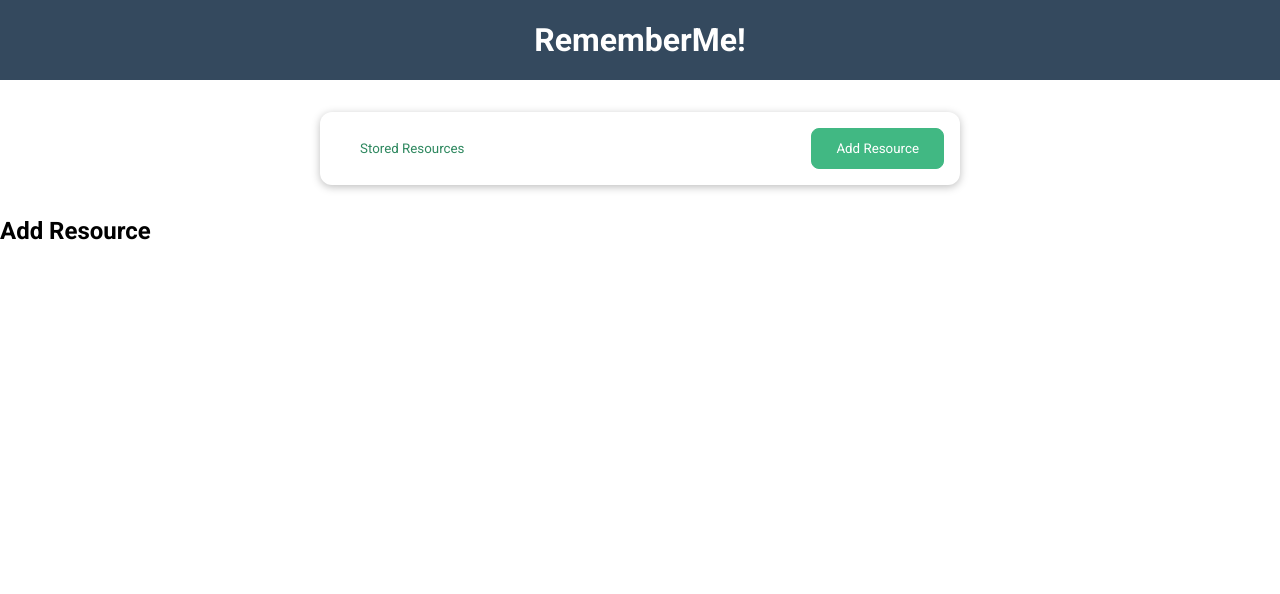
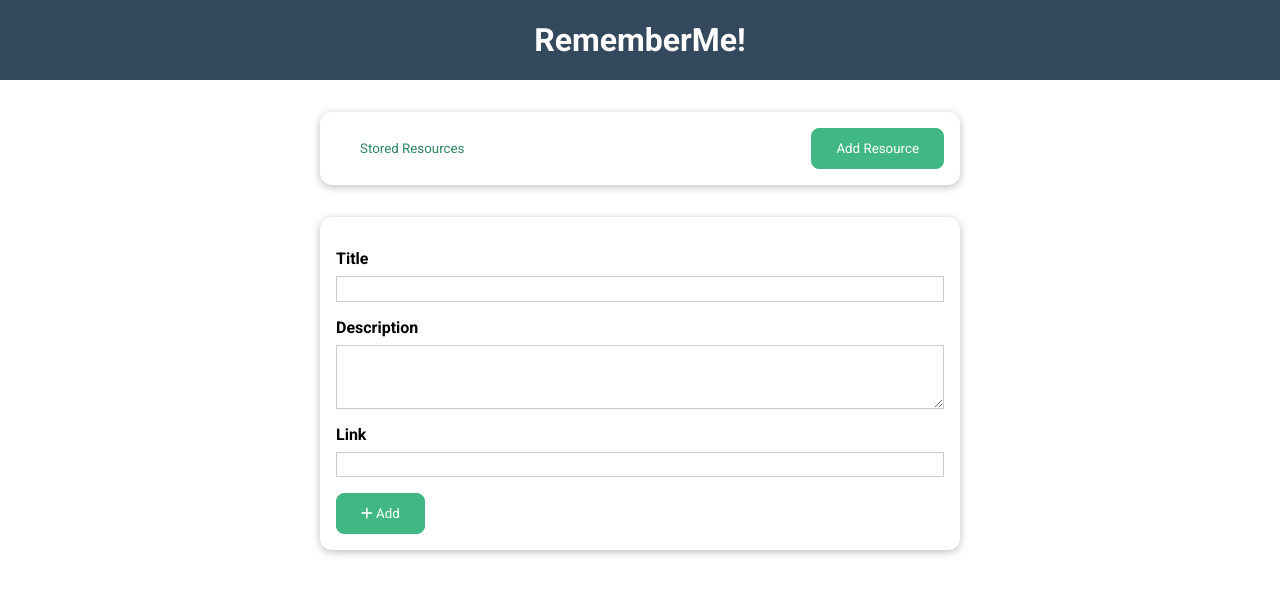
Before and after one commit to ManuelBlaze/Vue-RememberMe-App, a Vue app: page / in a window 1280 px wide. Both pictures are taken after a click on the button "Add Resource". Shown: the top 594 px of the page. Built offline with nearby package versions, Linux system fonts and the light colour scheme.

Commit message:
AddResource form component

```diff
--- a/src/components/resources/AddResource.vue
+++ b/src/components/resources/AddResource.vue
@@ -1,3 +1,114 @@
 <template>
-  <h2>Add Resource</h2>
+  <base-card>
+    <form>
+      <div class="form-control">
+        <label for="title">Title</label>
+        <input id="title" name="title" type="text" v-model="title" />
+      </div>
+
+      <div class="form-control">
+        <label for="description">Description</label>
+        <textarea
+          id="description"
+          name="description"
+          rows="3"
+          v-model="description"
+        />
+      </div>
+
+      <div class="form-control">
+        <label for="link">Link</label>
+        <input id="link" name="link" type="url" v-model="link" />
+      </div>
+
+      <div>
+        <base-button type="submit" @click.prevent="submit">
+          <em class="fas fa-plus" /> Add
+        </base-button>
+      </div>
+    </form>
+  </base-card>
 </template>
+
+<script>
+/**
+ * Minimun input character
+ * @constant
+ * @type {Number}
+ */
+const MIN_CHAR = 5;
+
+export default {
+  data() {
+    return {
+      title: '',
+      description: '',
+      link: '',
+      modalTitle: 'One or more fields are incorrect',
+      modalMsg: '',
+    };
+  },
+  methods: {
+    setModalMsg(input) {
+      this.modalMsg = `The ${input} must have at least ${MIN_CHAR} characters..., `;
+    },
+    validateForm() {
+      // clean the inputs
+      const cleanTitle = this.title.trim();
+      const cleanDescription = this.description.trim();
+      const cleanLink = this.link.trim();
+
+      if (cleanTitle.length < MIN_CHAR) {
+        this.setModalMsg('Title');
+        return false;
+      }
+
+      if (cleanDescription.length < MIN_CHAR) {
+        this.setModalMsg('Description');
+        return false;
+      }
+
+      if (cleanLink.length < MIN_CHAR) {
+        this.setModalMsg('Link');
+        return false;
+      }
+    },
+    submit() {
+      // validate the form
+      const isValid = this.validateForm();
+
+      if (!isValid) {
+        return;
+      }
+    },
+  },
+};
+</script>
+
+<style scoped>
+label {
+  font-weight: bold;
+  display: block;
+  margin-bottom: 0.5rem;
+}
+
+input,
+textarea {
+  display: block;
+  width: 100%;
+  font: inherit;
+  padding: 0.15rem;
+  border: 1px solid #ccc;
+}
+
+input:focus,
+textarea:focus {
+  outline: none;
+  border-color: #3a0061;
+  background-color: #f7ebff;
+}
+
+.form-control {
+  margin: 1rem 0;
+}
+</style>
--- a/src/components/templates/BaseButton.vue
+++ b/src/components/templates/BaseButton.vue
@@ -1,12 +1,12 @@
 <template>
-  <button :type="type" :class="mode">
+  <button :class="mode">
     <slot />
   </button>
 </template>
 
 <script>
 export default {
-  props: ['type', 'mode'],
+  props: ['mode'],
 };
 </script>
 
```
